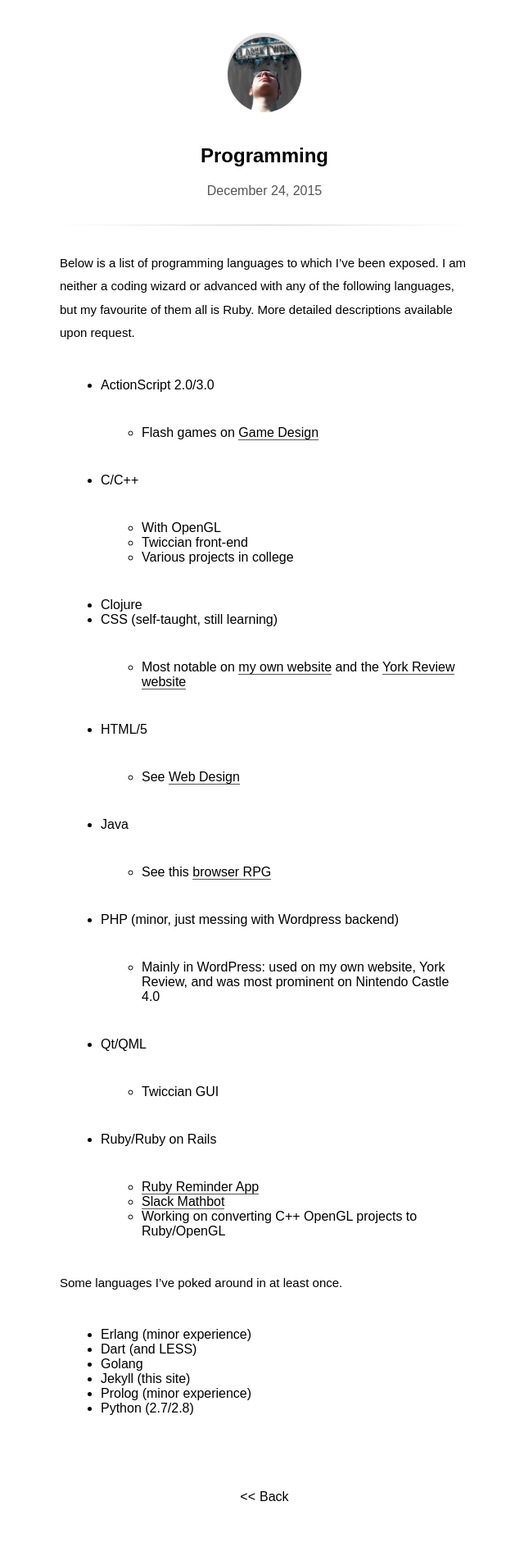
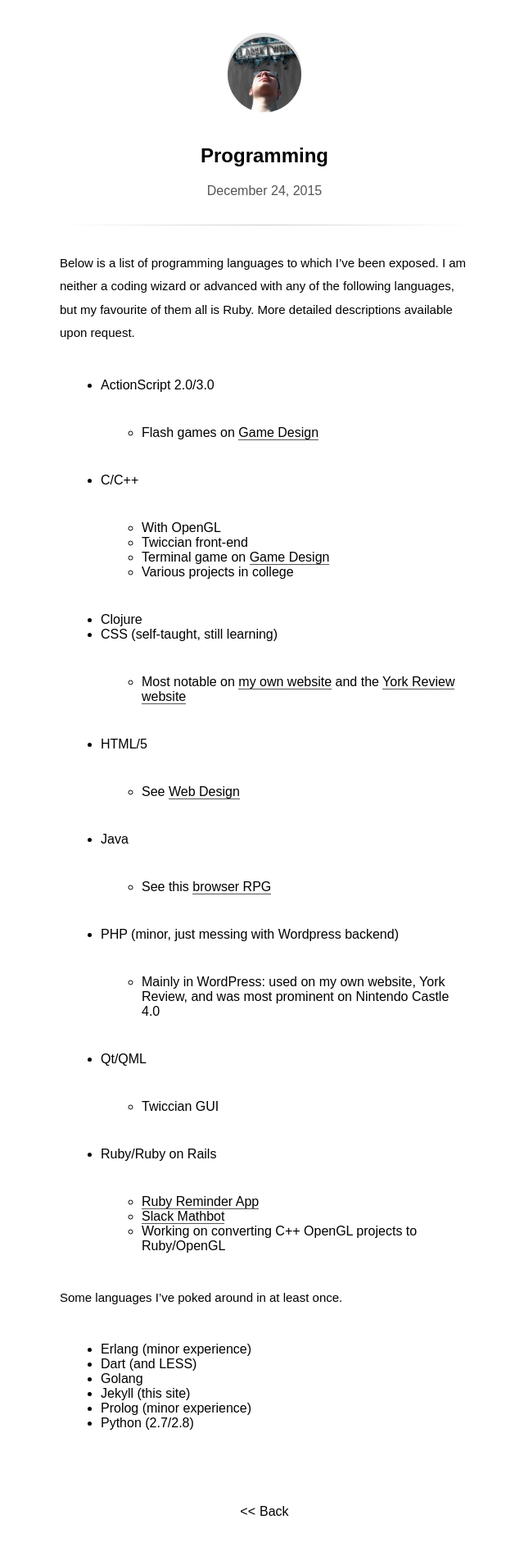
Before and after one commit to Larke12/larke12.github.io, a Jekyll site: the page built from _posts/2015-12-24-programming.md, in a window 1280 px wide. Shown: the whole page at 82% size, without its empty margins (317-957 px from the left). Built offline with Jekyll 4.4.1, drawn with Linux system fonts in a browser that asks for light colours; some web fonts are replaced.

Commit message:
Updated links on Programming

```diff
--- a/_posts/2015-12-24-programming.md
+++ b/_posts/2015-12-24-programming.md
@@ -10,6 +10,7 @@ Below is a list of programming languages to which I’ve been exposed. I am neit
 + C/C++
 	+ With OpenGL
 	+ Twiccian front-end
+	+ Terminal game on [Game Design](../game-design)
 	+ Various projects in college
 + Clojure
 + CSS (self-taught, still learning)
```
